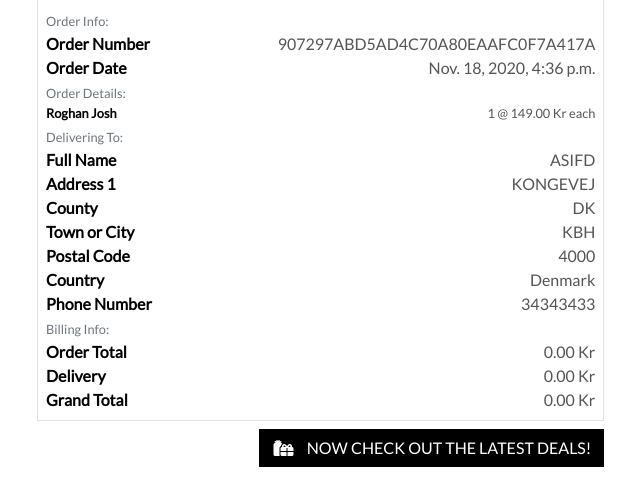
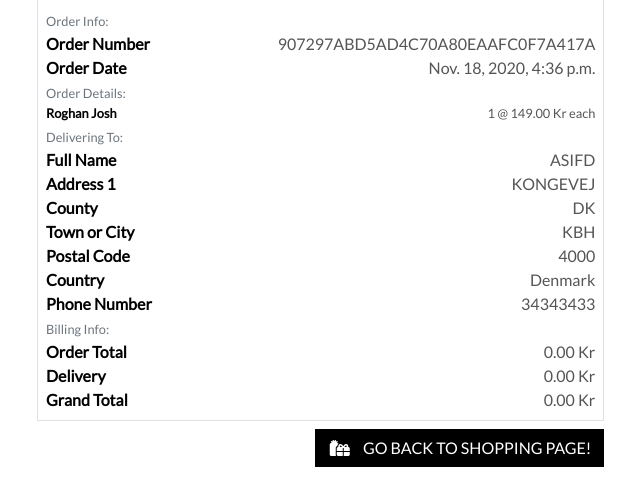
Before and after one commit to asifdanishyar/OnlineShoppingApp, a Django app: a page that uses checkout/templates/checkout/checkout_success.html in a window 1280 px wide. Shown: the part 317-800 px from the top of the page, without its empty margins (106-746 px from the left). Run offline with Django 3.2, Linux system fonts and the light colour scheme; data comes from the database, SQL or seed files in the repository; both versions use the stored data as it was after the commit; some libraries are stand-ins or nearby versions.

Commit message:
checkout template updated

```diff
--- a/bag/templates/bag/bag.html
+++ b/bag/templates/bag/bag.html
@@ -80,7 +80,7 @@
                                         <a class="remove-item text-danger float-right" id="remove_{{ item.item_id }}"><small>Remove</small></a>
                                     </td>
                                     <td class="py-3">
-                                        <p class="my-0">${{ item.product.price | calc_subtotal:item.quantity }}</p>
+                                        <p class="my-0">{{ item.product.price | calc_subtotal:item.quantity }} Kr</p>
                                     </td>
                                 </tr>
                             {% endfor %}
--- a/checkout/templates/checkout/checkout_success.html
+++ b/checkout/templates/checkout/checkout_success.html
@@ -193,11 +193,11 @@
         </div>
         <div class="row">
 			<div class="col-12 col-lg-7 text-right">
-				<a href="{% url 'products' %}?category=new_arrivals,deals,clearance" class="btn btn-black rounded-0 my-2">
+				<a href="{% url 'products' %}" class="btn btn-black rounded-0 my-2">
 					<span class="icon mr-2">
 						<i class="fas fa-gifts"></i>
 					</span>
-					<span class="text-uppercase">Now check out the latest deals!</span>
+					<span class="text-uppercase">Go Back to Shopping Page!</span>
 				</a>
 			</div>
 		</div>
```
Also changed, not shown: db.sqlite3.
